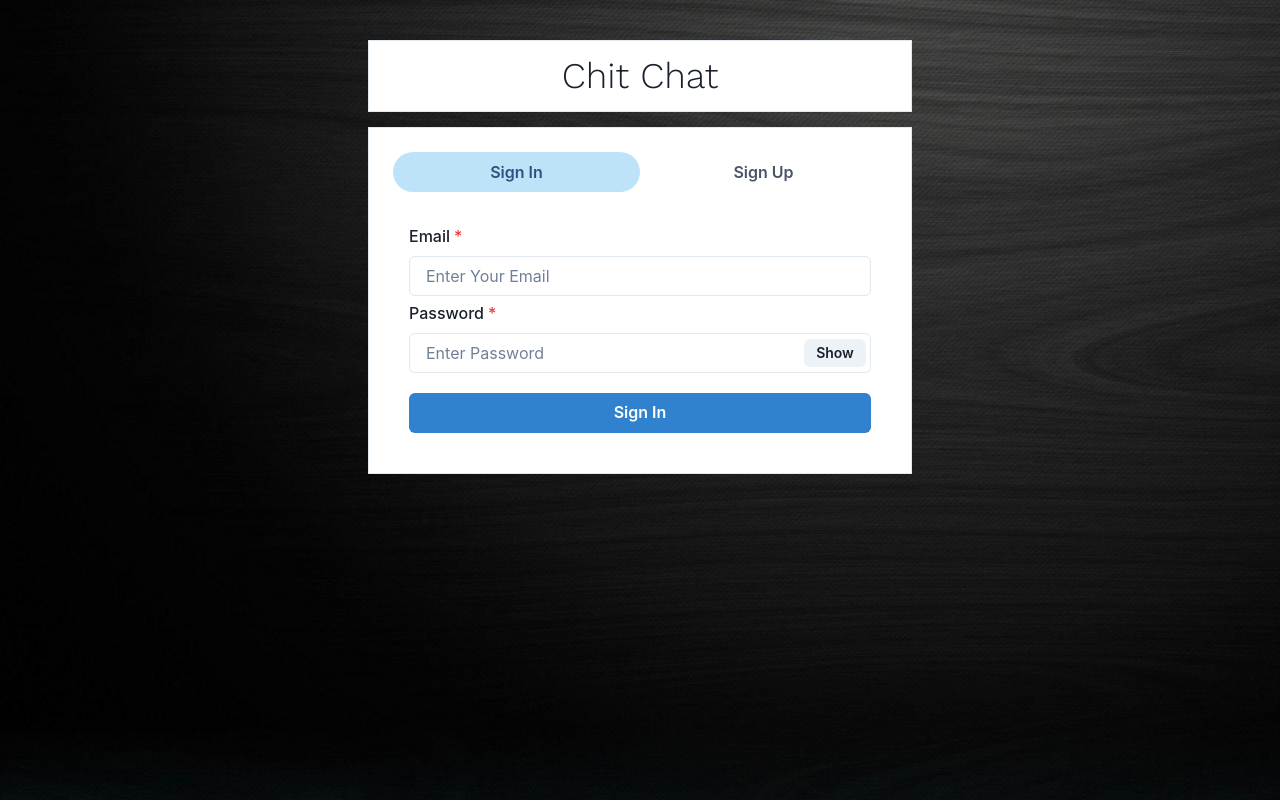
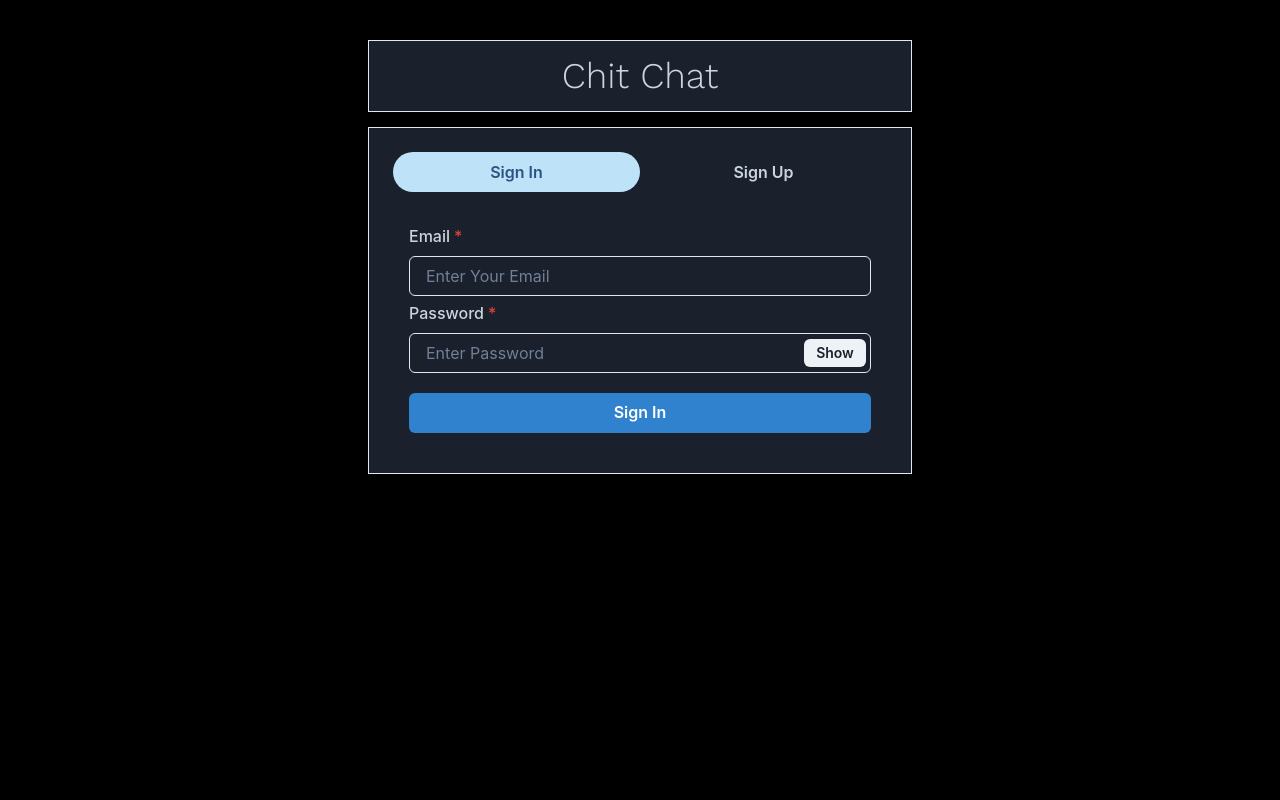
Before and after one commit to Jeet2109/chat-app-frontend, a React (Create React App) app: page / in a window 1280 px wide. Built offline with nearby package versions, Linux system fonts and the light colour scheme; no server answers.

Commit message:
updated home page to be consistent with dark theme

```diff
--- a/src/App.css
+++ b/src/App.css
@@ -3,9 +3,10 @@
 .App {
     min-height: 100vh;
     display: flex;
-    background-image: url('./assets/images/background.png');
+    /* background-image: url('./assets/images/background.png'); */
     background-size: cover;
     background-position: center;
+    background-color: #000;
 }
 
 .home-header {
--- a/src/Pages/Home.js
+++ b/src/Pages/Home.js
@@ -25,16 +25,16 @@ function Home() {
 
   return (
     <Container maxW={"xl"} centerContent>
-      <Box className="home-header">
-        <Text fontSize="4xl" fontFamily="Work Sans">
+      <Box className="home-header" bg={"gray.800"}>
+        <Text fontSize="4xl" fontFamily="Work Sans" color="gray.300">
           Chit Chat
         </Text>
       </Box>
-      <Box className="home-tabs">
+      <Box className="home-tabs" bg={"gray.800"}>
         <Tabs variant={"soft-rounded"}>
           <TabList mb={"1em"}>
-            <Tab width={"50%"}>Sign In</Tab>
-            <Tab width={"50%"}>Sign Up</Tab>
+            <Tab width={"50%"} color="gray.300">Sign In</Tab>
+            <Tab width={"50%"} color="gray.300">Sign Up</Tab>
           </TabList>
           <TabPanels>
             <TabPanel>
--- a/src/components/authentication/SignIn.js
+++ b/src/components/authentication/SignIn.js
@@ -74,7 +74,7 @@ const SignIn = () => {
     }
   };
   return (
-    <VStack spacing={"5px"}>
+    <VStack spacing={"5px"} color="gray.300">
       <FormControl id="email1" isRequired>
         <FormLabel>Email</FormLabel>
         <Input
--- a/src/components/authentication/SignUp.js
+++ b/src/components/authentication/SignUp.js
@@ -129,7 +129,7 @@ const SignUp = () => {
   };
 
   return (
-    <VStack spacing={"5px"}>
+    <VStack spacing={"5px"} color="gray.300">
       <FormControl id="name" isRequired>
         <FormLabel>Name</FormLabel>
         <Input
```
